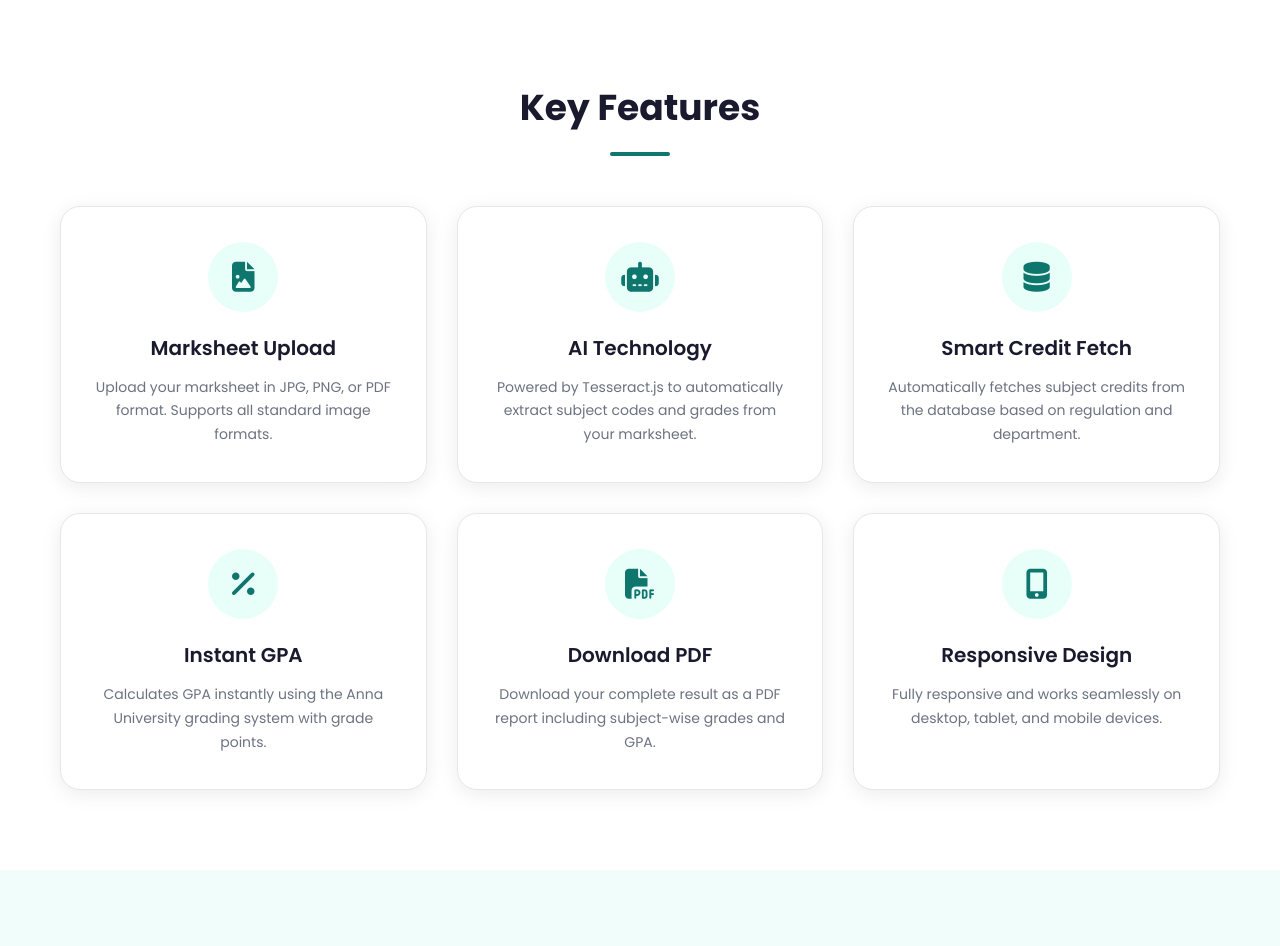
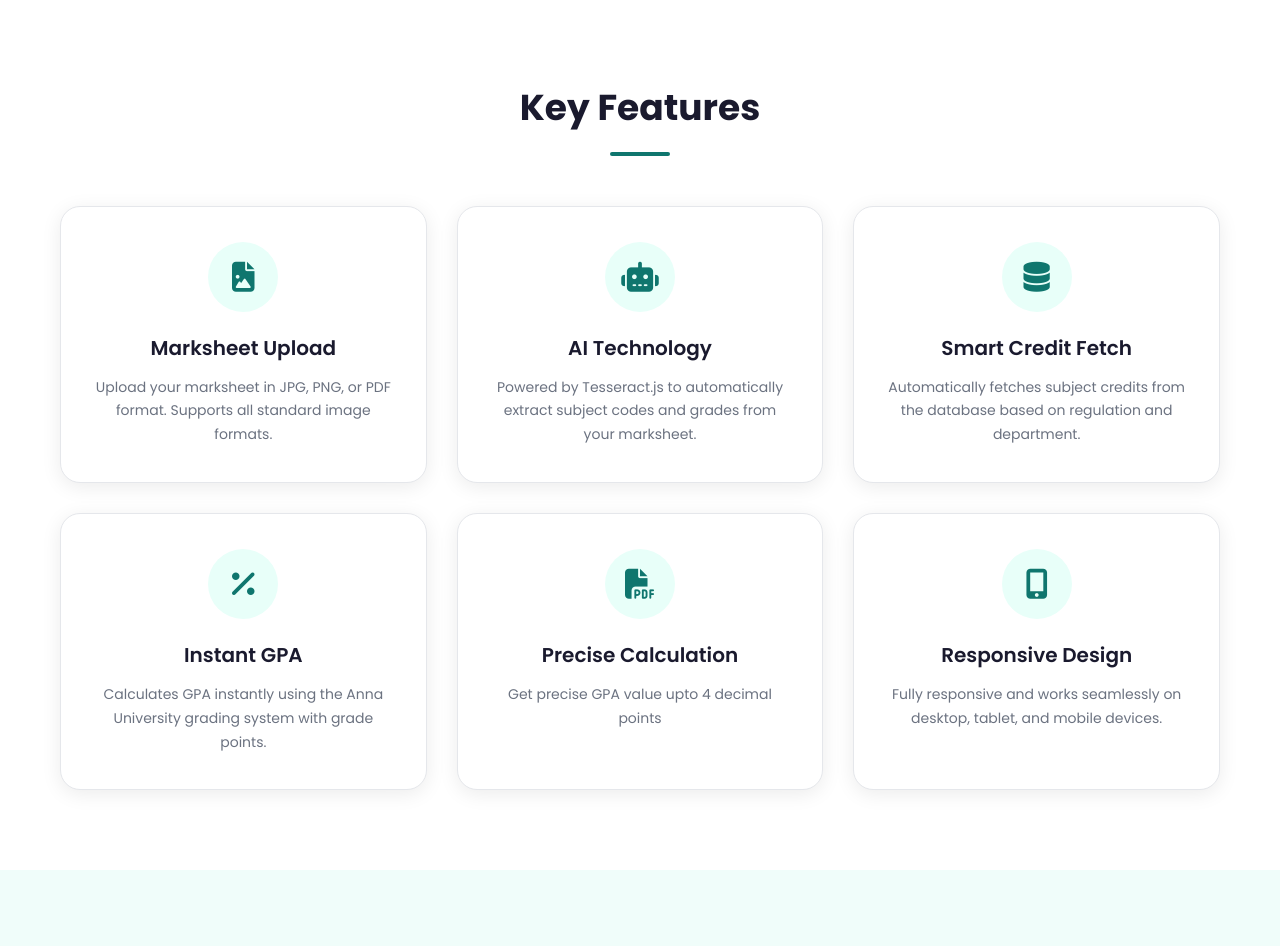
Before and after one commit to rohith564/AI-GPA-Calculator, a Flask app: page / in a window 1280 px wide. Shown: the part 801-1747 px from the top of the page. Run offline with Flask 3, Linux system fonts and the light colour scheme; some libraries are stand-ins or nearby versions.

Commit message:
S grade Added

```diff
--- a/app.py
+++ b/app.py
@@ -99,9 +99,9 @@ def calc():
                 "MX3085": "O",
                 "SB8015": "O"
             }"""
-        # 3. Setup variables for GPA Calculation
+        # 3. Setup variables for FGPA Calculation
         grade_points = {
-            "O": 10, "A+": 9, "A": 8, "B+": 7, "B": 6, "C": 5, "U": 0, "AB": 0
+            "S": 10,"O": 10, "A+": 9, "A": 8, "B+": 7, "B": 6, "C": 5, "U": 0, "AB": 0
         }
 
         total_credits = 0
--- a/templates/index.html
+++ b/templates/index.html
@@ -81,8 +81,8 @@
                 <div class="feature-icon">
                     <i class="fas fa-file-pdf"></i>
                 </div>
-                <h3>Download PDF</h3>
-                <p>Download your complete result as a PDF report including subject-wise grades and GPA.</p>
+                <h3>Precise Calculation</h3>
+                <p>Get precise GPA value upto 4 decimal points</p>
             </div>
             <div class="feature-card">
                 <div class="feature-icon">
```
